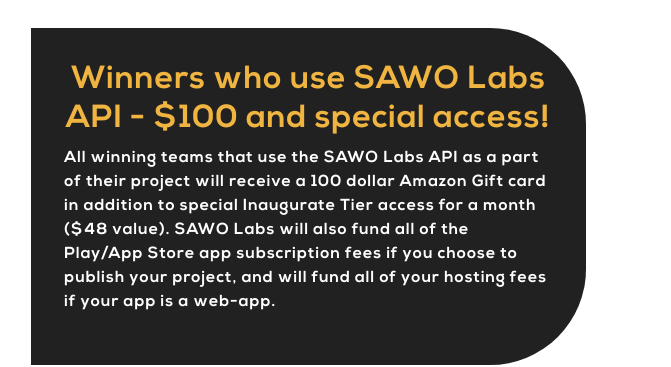
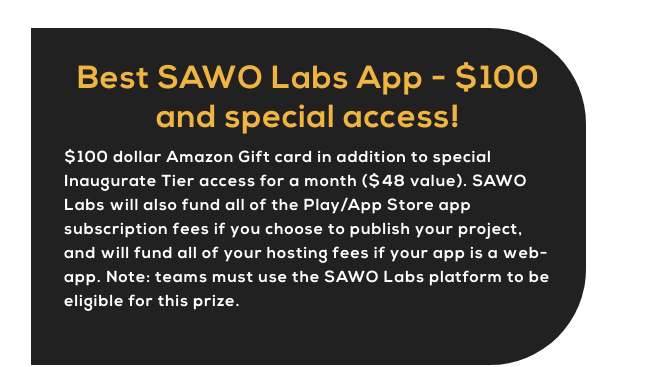
Before and after one commit to 10pihacks/10pihacks.github.io, a website with bundled scripts: page prizes.html in a window 1280 px wide. Shown: the part 3274-3641 px from the top of the page, 609-1280 px from the left. Built offline with nearby package versions, Linux system fonts and the light colour scheme.

Commit message:
fixed prize

```diff
--- a/prizes.html
+++ b/prizes.html
@@ -233,8 +233,8 @@
 									<div class="bg-black text-center h-100 project">
 										<div class="d-flex h-100">
 											<div class="project-text w-100 my-auto text-center text-lg-left">
-												<h4 class="sub-heading inline orange">Winners who use SAWO Labs API - $100 and special access!</h4>
-												<p class="mb-0 white nexa">All winning teams that use the SAWO Labs API as a part of their project will receive a 100 dollar Amazon Gift card in addition to special Inaugurate Tier access for a month ($48 value). SAWO Labs will also fund all of the Play/App Store app subscription fees if you choose to publish your project, and will fund all of your hosting fees if your app is a web-app.</p>
+												<h4 class="sub-heading inline orange">Best SAWO Labs App - $100 and special access!</h4>
+												<p class="mb-0 white nexa">$100 dollar Amazon Gift card in addition to special Inaugurate Tier access for a month ($48 value). SAWO Labs will also fund all of the Play/App Store app subscription fees if you choose to publish your project, and will fund all of your hosting fees if your app is a web-app.  Note: teams <strong>must</strong> use the SAWO Labs platform to be eligible for this prize. </p>
 												<hr class="d-none d-lg-block mb-0 ml-0">
 											</div>
 										</div>
```
